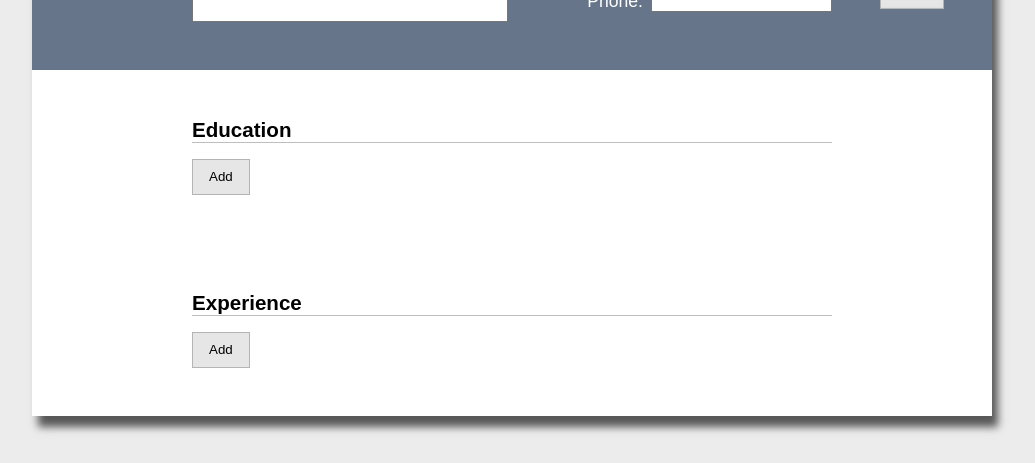
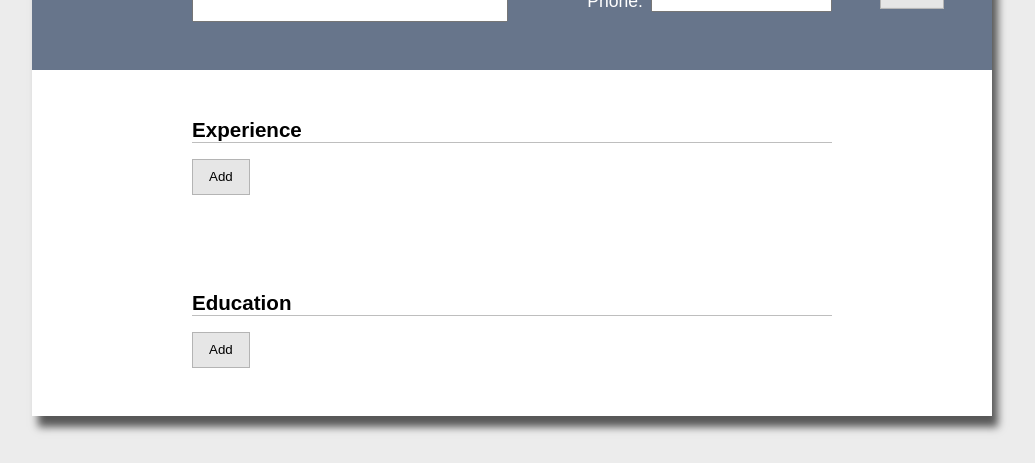
Before and after one commit to Sheishori/cv-creator, a React (Create React App) app: page / in a window 1280 px wide. Shown: the part 138-601 px from the top of the page, without its empty margins (128-1163 px from the left). Built offline with nearby package versions, Linux system fonts and the light colour scheme.

Commit message:
Reorder information

```diff
--- a/src/App.js
+++ b/src/App.js
@@ -46,8 +46,8 @@ class App extends React.Component {
 				</header>
 				<main>
 					<PersonalInfo editing={editing} />
+					<Experience editing={editing} />
 					<Education editing={editing} />
-					<Experience editing={editing} />
 				</main>
 				{button}
 			</div>
```
